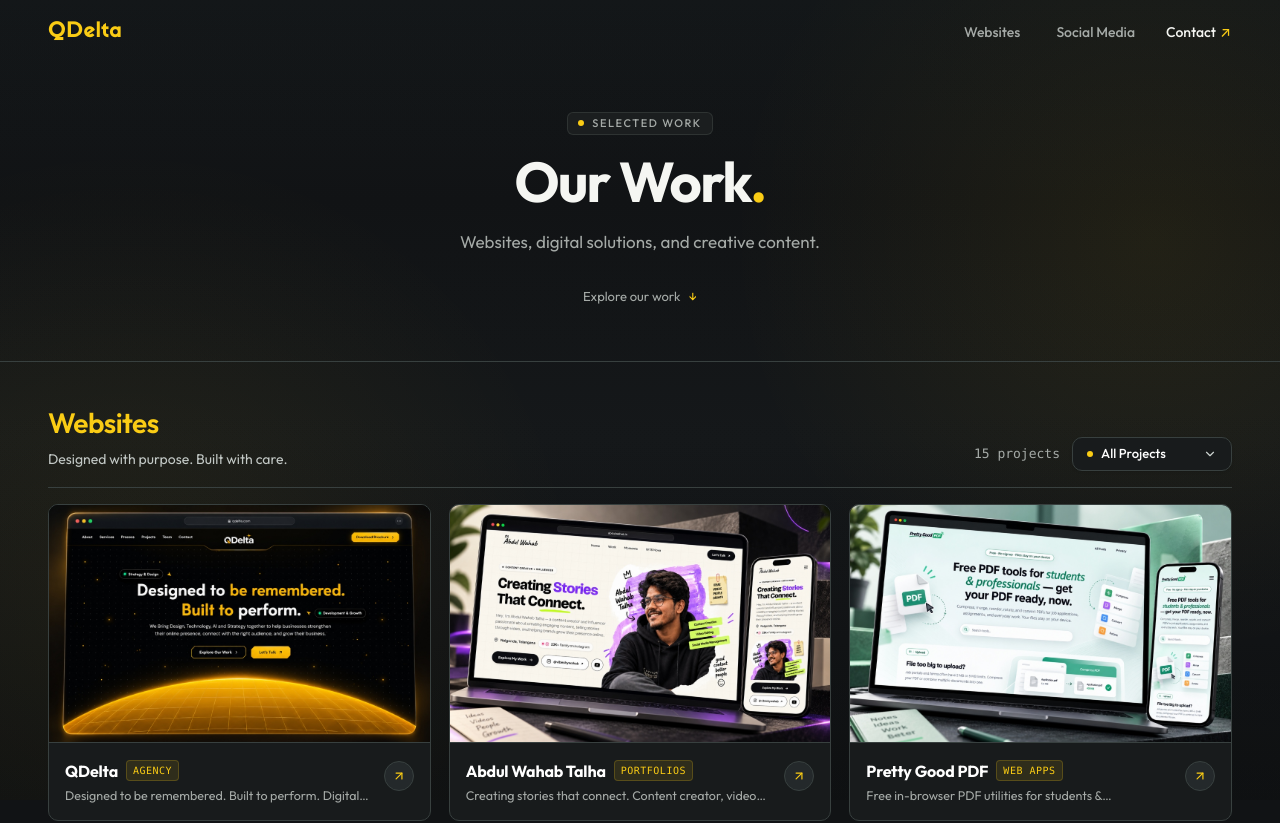
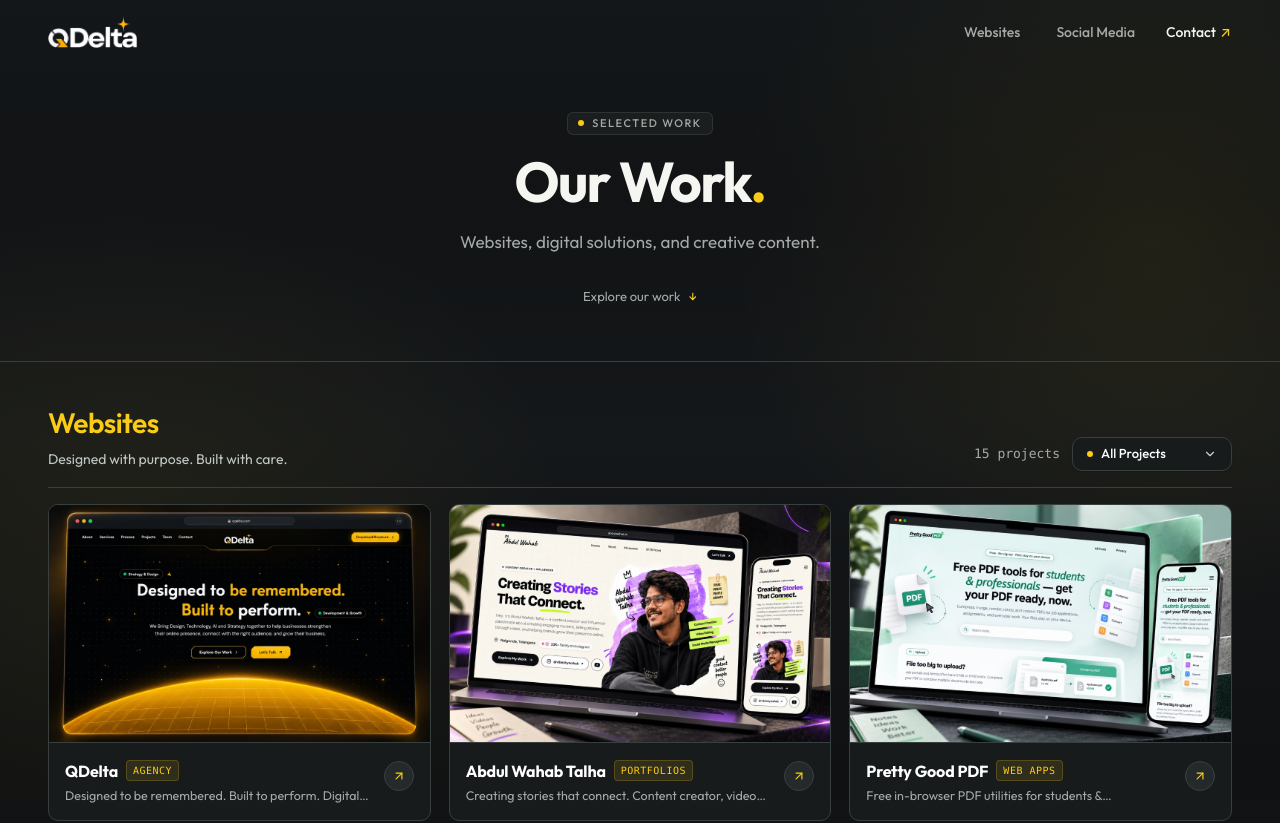
Before and after one commit to qdelta-technologies/work-portfolio-qdelta, a Next.js app: page / in a window 1280 px wide. Shown: the top 823 px of the page. Built offline with nearby package versions, Linux system fonts and the light colour scheme.

Commit message:
feat: update official QDelta brand logo in navigation header

```diff
--- a/src/components/layout/Header.tsx
+++ b/src/components/layout/Header.tsx
@@ -2,6 +2,7 @@
 
 import React, { useState, useEffect } from "react";
 import Link from "next/link";
+import Image from "next/image";
 import { siteConfig } from "@/config/site";
 
 export function Header() {
@@ -37,12 +38,14 @@
           className="group flex items-center tracking-tight focus-visible:outline-none cursor-pointer py-1"
           aria-label="QDelta — Back to top of page"
         >
-          <span
-            className="text-[19px] sm:text-[21px] font-bold text-[#FACC15] tracking-[0.02em] transition-all group-hover:brightness-110"
-            style={{ fontFamily: "var(--font-logo), 'Sifonn', sans-serif" }}
-          >
-            {siteConfig.name}
-          </span>
+          <Image
+            src="/images/qdelta-logo.png"
+            alt="QDelta"
+            width={110}
+            height={40}
+            priority
+            className="h-7 sm:h-8 w-auto object-contain transition-transform duration-200 group-hover:scale-[1.03]"
+          />
         </Link>
 
         {/* Navigation items */}
```
Also changed, not shown: public/images/qdelta-logo.png (added).
